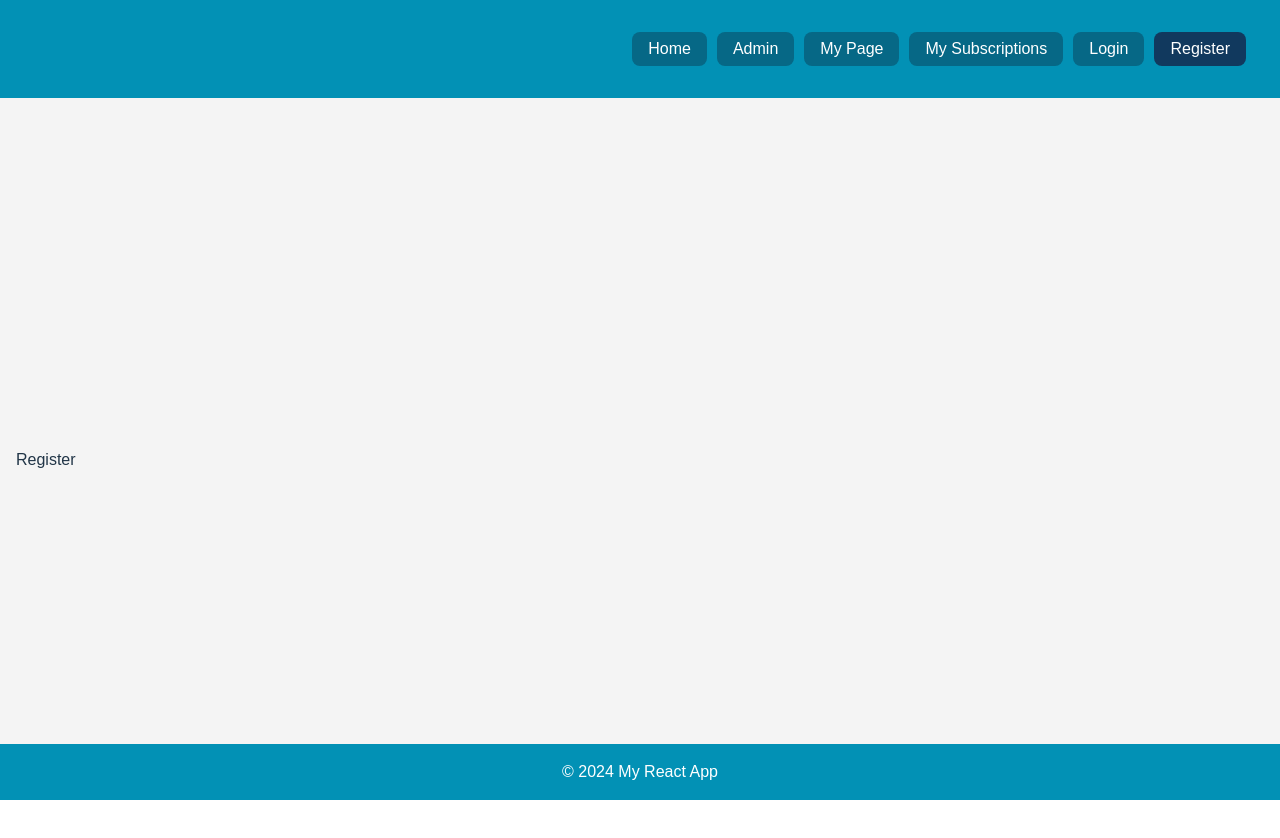
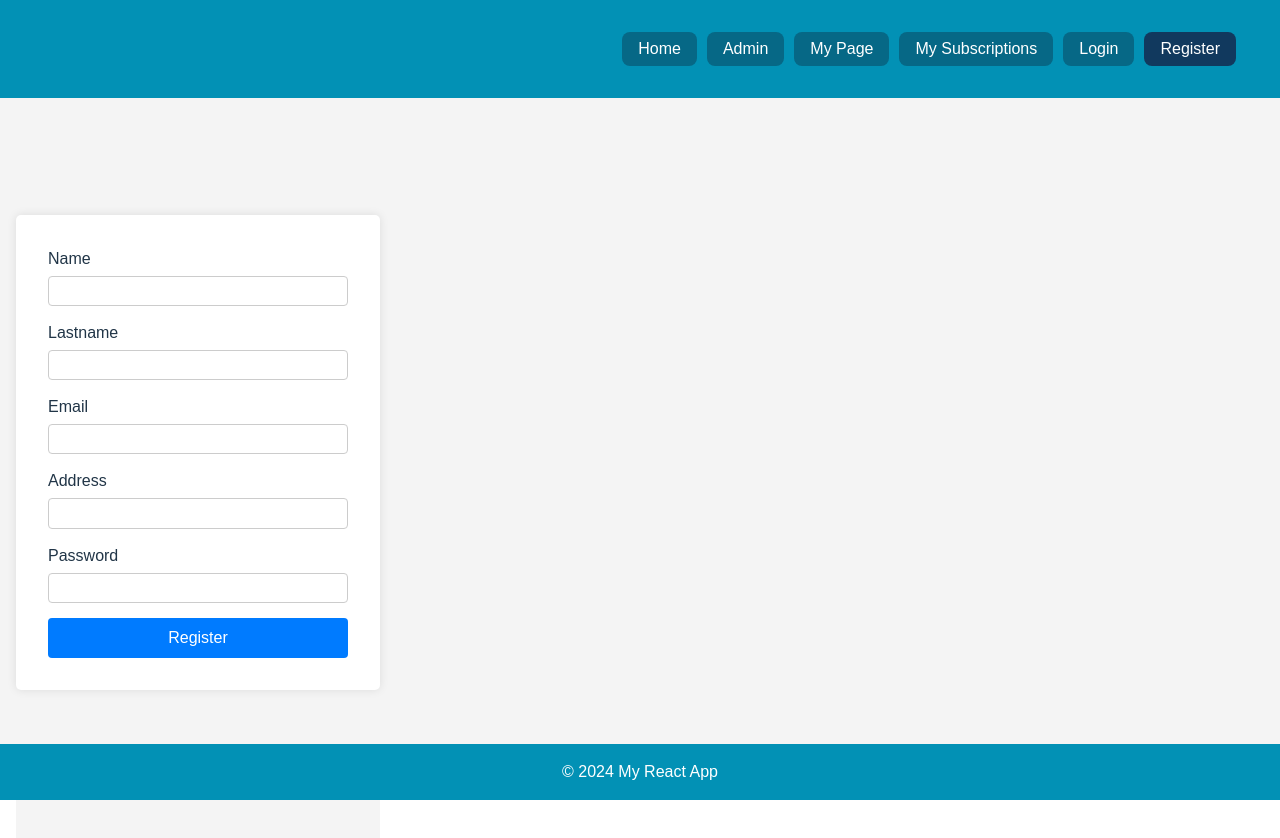
Before and after one commit to SophiaKornilia/uppgift-3-codecruisers, a React (Vite) app in the folder client/: page /Register in a window 1280 px wide. Shown: the top 838 px of the page. Before the commit the page ends 800 px from the top, so only its background shows below. Built offline with nearby package versions, Linux system fonts and the light colour scheme.

Commit message:
frontend registered (address not finished)

```diff
--- /dev/null
+++ b/client/register.json
@@ -0,0 +1 @@
+{"isRegistered": true, "id": 1234}
--- a/client/src/Router.tsx
+++ b/client/src/Router.tsx
@@ -7,6 +7,7 @@ import { MyPage } from "./pages/MyPage";
 import { MySubscriptions } from "./pages/MySubscriptions";
 import { Login } from "./pages/Login";
 import { Register } from "./pages/Register";
+import { SuccessfullyRegistered } from "./pages/SuccessfullyRegistered";
 
 export const router = createBrowserRouter([
   {
@@ -39,6 +40,10 @@ export const router = createBrowserRouter([
         path: "/Register",
         element: <Register />,
       },
+      {
+        path: "/SuccessfullyRegistered",
+        element: <SuccessfullyRegistered />,
+      },
     ],
   },
 ]);
--- a/client/src/components/Navigation.tsx
+++ b/client/src/components/Navigation.tsx
@@ -52,6 +52,13 @@ export const Navigation = () => {
             <button>Register</button>
           </NavLink>
         </li>
+        <li>
+          <NavLink
+            to="/SuccessfullyRegistered"
+            className={({ isActive }) => (isActive ? "active" : "")}
+          >
+          </NavLink>
+        </li>
       </ul>
     </nav>
   );
--- a/client/src/pages/Register.tsx
+++ b/client/src/pages/Register.tsx
@@ -1,3 +1,127 @@
+import React, { useState } from "react";
+
 export const Register = () => {
-  return <div>Register</div>;
+  const url = "../../register.json";
+  const successUrl = "SuccessfullyRegistered";
+
+  const [firstName, setFirstName] = useState<string>();
+  const [lastName, setLastName] = useState<string>();
+  const [email, setEmail] = useState<string>();
+
+  //should address be an interface? Object?
+  const [address, setAddress] = useState<string>();
+  const [password, setPassword] = useState<string>();
+
+  const handleFirstName = (e: React.ChangeEvent<HTMLInputElement>) => {
+    setFirstName(e.target.value);
+  };
+
+  const handleLastName = (e: React.ChangeEvent<HTMLInputElement>) => {
+    setLastName(e.target.value);
+  };
+
+  const handleEmail = (e: React.ChangeEvent<HTMLInputElement>) => {
+    setEmail(e.target.value);
+  };
+
+  const handleAddress = (e: React.ChangeEvent<HTMLInputElement>) => {
+    setAddress(e.target.value);
+  };
+  const handlePassword = (e: React.ChangeEvent<HTMLInputElement>) => {
+    setPassword(e.target.value);
+  };
+
+  const handleRegister = async () => {
+    if (
+      firstName === "" ||
+      lastName === "" ||
+      email === "" ||
+      address === "" ||
+      password === ""
+    ) {
+      console.log("You must fill in all the inputs");
+      alert("Please fill in all required fields before registering");
+    }
+    try {
+      const response = await fetch(url, {
+        method: "POST",
+        body: JSON.stringify({
+          firstName: firstName,
+          lastName: lastName,
+          email: email,
+          address: address,
+          password: password,
+        }),
+      });
+      const data = await response.json();
+      if (data.isRegistered) {
+        console.log("User is registered");
+        document.location.href = successUrl;
+      }
+    } catch (error) {
+      console.log("Something went wrong, error");
+    }
+  };
+  return (
+    <div className="container">
+      <div className="form-container">
+        <div>
+          <label htmlFor="firstName">Name</label>
+          <input
+            type="firstName"
+            name="firstName"
+            id="firstName"
+            onChange={handleFirstName}
+            value={firstName}
+            required
+          />
+        </div>
+        <div>
+          <label htmlFor="lastName">Lastname</label>
+          <input
+            type="lastName"
+            name="lastName"
+            id="lastName"
+            onChange={handleLastName}
+            value={lastName}
+            required
+          />
+        </div>
+        <div>
+          <label htmlFor="email">Email</label>
+          <input
+            type="email"
+            name="email"
+            id="email"
+            onChange={handleEmail}
+            value={email}
+            required
+          />
+        </div>
+        <div>
+          <label htmlFor="address">Address</label>
+          <input
+            type="address"
+            name="address"
+            id="address"
+            onChange={handleAddress}
+            value={address}
+            required
+          />
+        </div>
+        <div>
+          <label htmlFor="password">Password</label>
+          <input
+            type="password"
+            name="password"
+            id="password"
+            onChange={handlePassword}
+            value={password}
+            required
+          />
+        </div>
+        <button onClick={handleRegister}>Register</button>
+      </div>
+    </div>
+  );
 };
--- /dev/null
+++ b/client/src/pages/SuccessfullyRegistered.tsx
@@ -0,0 +1,18 @@
+import { useEffect } from "react";
+import { useNavigate } from "react-router-dom";
+
+export const SuccessfullyRegistered = () => {
+  const navigate = useNavigate();
+
+  useEffect(() => {
+    setTimeout(() => {
+      navigate("Login");
+    }, 5000);
+  });
+  return (
+    <div>
+      You were successfully registered, you will be directed to loginpage in a
+      few seconds.
+    </div>
+  );
+};
```
